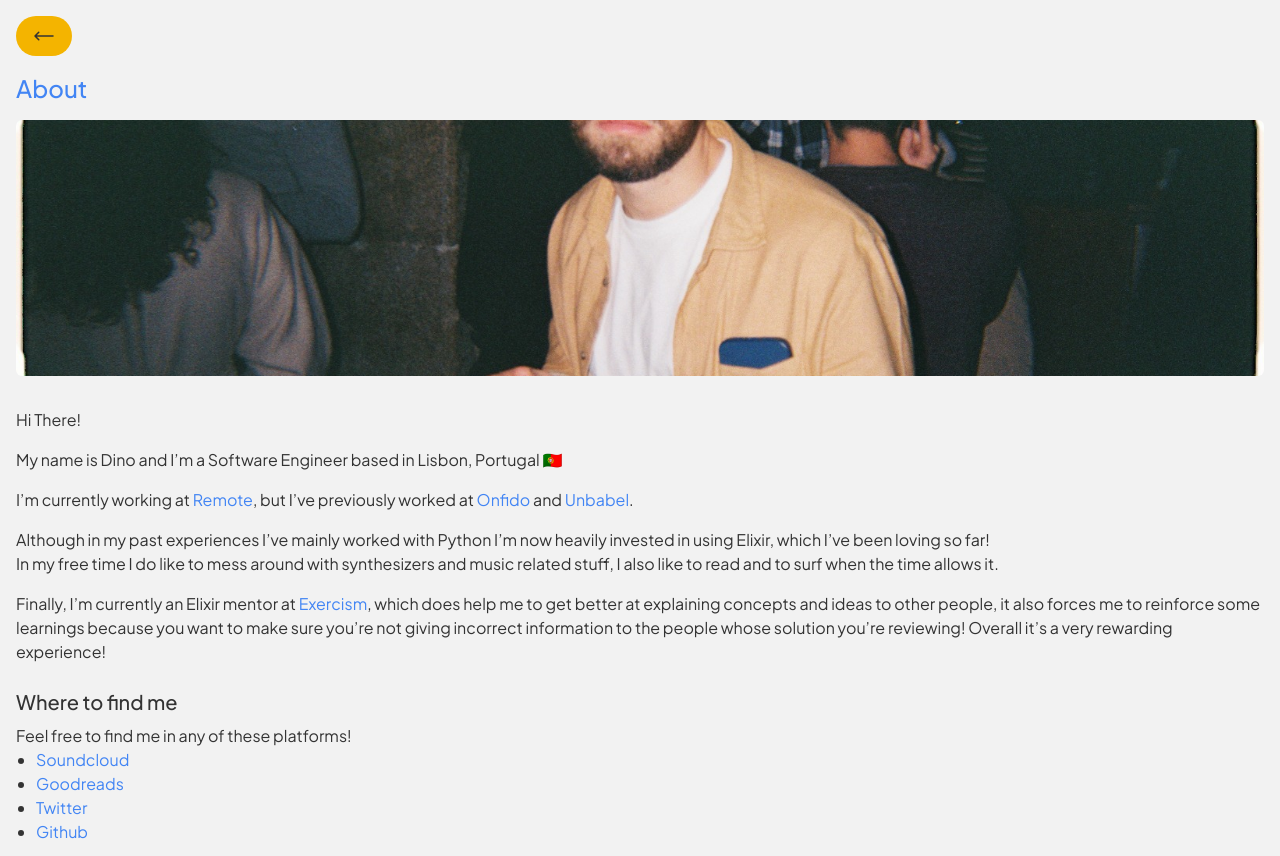
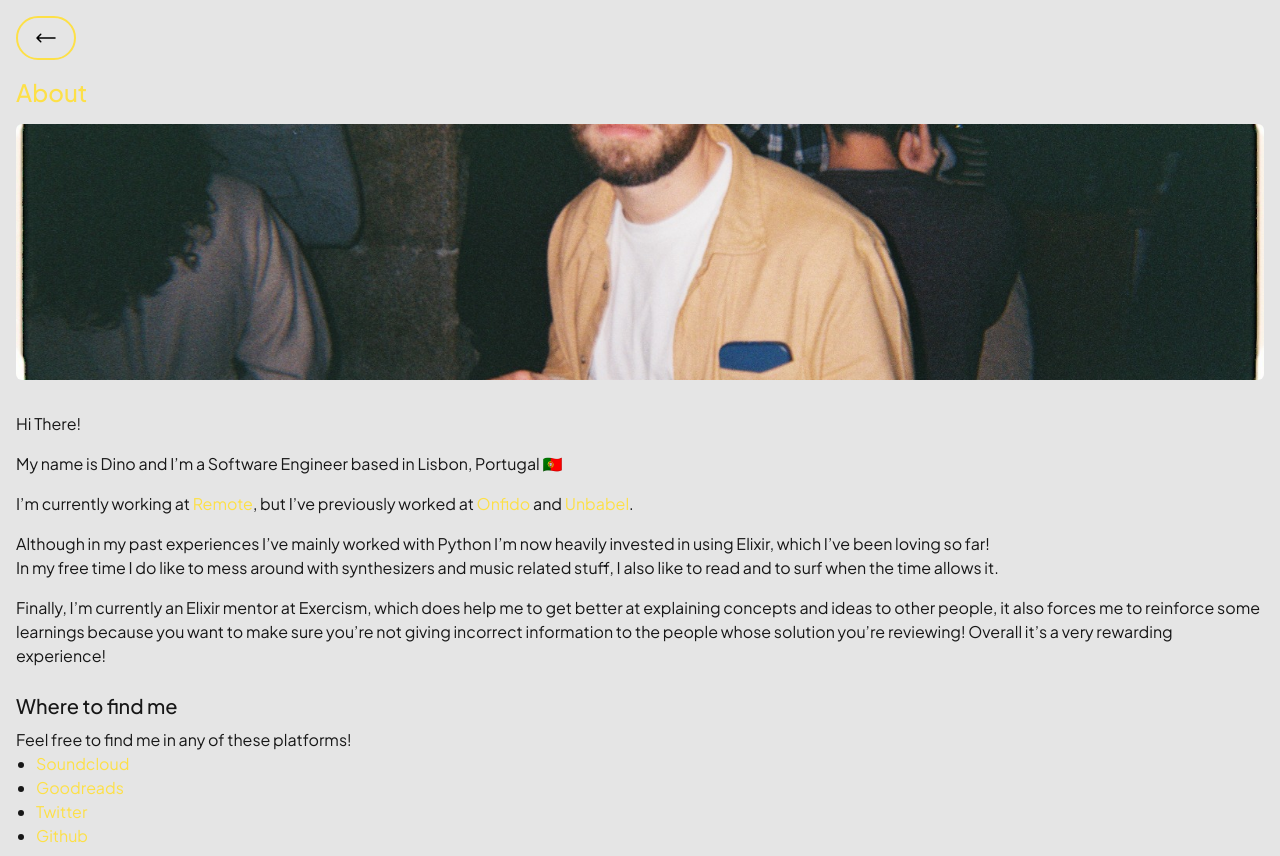
Before and after one commit to dinocosta/dino.codes.next, a Next.js app: page /about in a window 1280 px wide. Built offline with nearby package versions, Linux system fonts and the light colour scheme.

Commit message:
Create new page title component

```diff
--- /dev/null
+++ b/components/page_title.js
@@ -0,0 +1,3 @@
+export default function PageTitle({ title }) {
+	return <h1 className="mb-4 block text-2xl font-medium text-yellow-300">{title}</h1>
+}
--- a/components/pill_button.js
+++ b/components/pill_button.js
@@ -1,5 +1,5 @@
 export default function PillButton(props) {
-	const classNames = "my-4 py-2 px-4 bg-yellow dark:bg-blue w-fit rounded-full".concat(" ", props.className)
+	const classNames = "my-4 py-2 px-4 border-2 border-yellow-300 w-fit rounded-full".concat(" ", props.className)
 
 	return (
 		<button className={classNames} onClick={props.onClick}>
--- a/pages/about.js
+++ b/pages/about.js
@@ -1,6 +1,7 @@
 import Image from 'next/image'
 import Link from 'next/link'
 import Layout from '@/components/layout'
+import PageTitle from '@/components/page_title'
 
 const links = [
   { href: 'https://soundcloud.com/dino-costa-180136083', text: 'Soundcloud' },
@@ -15,7 +16,7 @@ const links = [
 export default function About() {
   return (
     <Layout>
-      <h1 className="mb-4 block text-2xl font-medium text-blue dark:text-yellow">About</h1>
+      <PageTitle title="About" />
 
       <div className="relative h-64 w-full">
         <Image
@@ -31,15 +32,15 @@ export default function About() {
       </p>
       <p className="py-2">
         I’m currently working at{' '}
-        <Link href="https://remote.com" className="text-blue dark:text-yellow">
+        <Link href="https://remote.com" className="text-yellow-300">
           Remote
         </Link>
         , but I’ve previously worked at{' '}
-        <Link href="https://onfido.com" className="text-blue dark:text-yellow">
+        <Link href="https://onfido.com" className="text-yellow-300">
           Onfido
         </Link>{' '}
         and{' '}
-        <Link href="https://unbabel.com" className="text-blue dark:text-yellow">
+        <Link href="https://unbabel.com" className="text-yellow-300">
           Unbabel
         </Link>
         .
@@ -69,7 +70,7 @@ export default function About() {
         <ul className="ml-5 list-disc">
           {links.map(({ href, text }) => (
             <li key={`link-text`}>
-              <Link href={href} className="text-blue dark:text-yellow">
+              <Link href={href} className="text-yellow-300">
                 {text}
               </Link>
             </li>
--- a/pages/index.js
+++ b/pages/index.js
@@ -18,7 +18,7 @@ export default function Home() {
 						<div key={text}>
 							<Link
 								href={href}
-								className="text-2xl font-medium transition-colors hover:text-blue hover:dark:text-yellow"
+								className="text-2xl font-medium transition-colors hover:text-yellow-300"
 							>
 								{text}
 							</Link>
--- a/pages/posts.js
+++ b/pages/posts.js
@@ -1,6 +1,6 @@
 import Link from 'next/link'
-import Image from 'next/image'
 import Layout from '@/components/layout'
+import PageTitle from '@/components/page_title'
 import { getPostsData } from '@/lib/posts'
 
 export async function getStaticProps() {
@@ -15,7 +15,8 @@ export default function Posts({ postsData }) {
   return (
     <Layout>
       <div>
-        <h1 className="mb-4 block text-2xl font-medium text-blue dark:text-yellow">Posts</h1>
+				<PageTitle title='Posts' />
+
         {postsData.map(({ id, title, date, description }) => (
           <Link
             key={id}
@@ -23,11 +24,11 @@ export default function Posts({ postsData }) {
             href={`/posts/${id}`}
           >
             <h2 className="mb-2 text-xl">{title}</h2>
-            <small className="mb-1 block text-gray">
+            <small className="mb-1 block text-neutral-400">
               {description}
             </small>
-            <small className="block mb-4 text-gray">{date}</small>
-						<hr className="border-1 border-gray"/>
+            <small className="block mb-4 text-neutral-400">{date}</small>
+						<hr className="border-1 border-neutral-600"/>
           </Link>
         ))}
       </div>
--- a/pages/posts/[id].js
+++ b/pages/posts/[id].js
@@ -1,9 +1,9 @@
-import Image from 'next/image'
-import Link from 'next/link'
 import Layout from '@/components/layout'
+import PageTitle from '@/components/page_title'
 import { useEffect } from 'react'
 import { getPostsData, getPost } from '@/lib/posts'
 import styles from './[id].module.css'
+
 // Highlight.js setup - this sets up the syntax highlighting for code blocks in the blogposts.
 // It is only importing configs for Python and Elixir as those are the only two languages
 // present in the blogposts for now. Add other languages as needed.
@@ -49,8 +49,8 @@ export default function Post({ content, date, title }) {
   return (
 		<Layout>
 			<div>
-				<h1 className="mb-2 block text-2xl text-blue dark:text-yellow font-medium">{title}</h1>
-				<small className="block mb-2 text-gray">{date}</small>
+				<PageTitle title={title} />
+				<small className="block mb-2 text-neutral-400">{date}</small>
 
 				<div
 					className={styles.post}
--- a/pages/sketches.js
+++ b/pages/sketches.js
@@ -1,7 +1,6 @@
-import Image from 'next/image'
-import Link from 'next/link'
 import Layout from '@/components/layout'
 import SketchPreview from '@/components/sketch_preview'
+import PageTitle from '@/components/page_title'
 import { getSketchesData } from '@/lib/sketches'
 
 export async function getStaticProps() {
@@ -18,7 +17,7 @@ export default function Sketches({ sketchesData }) {
   return (
     <Layout>
       <div>
-        <h1 className="mb-8 block text-2xl font-medium text-blue dark:text-yellow">Sketches</h1>
+				<PageTitle title='Sketches' />
         <div className="grid gap-2 grid-cols-2">
           {sketchesData.map(({ id, image, description }) => (
             <SketchPreview
--- a/styles/globals.css
+++ b/styles/globals.css
@@ -12,10 +12,10 @@
 
 body {
 	/* Light Mode */
-	@apply bg-white;
-	@apply text-black;
+	@apply bg-neutral-200;
+	@apply text-neutral-900;
 
 	/* Dark Mode */
-	@apply dark:bg-black;
-	@apply dark:text-white;
+	@apply dark:bg-neutral-900;
+	@apply dark:text-neutral-200;
 }
--- a/tailwind.config.js
+++ b/tailwind.config.js
@@ -6,16 +6,6 @@ module.exports = {
     './app/**/*.{js,ts,jsx,tsx,mdx}',
     './lib/sketches/*.{js,ts,jsx,tsx,mdx}',
   ],
-  theme: {
-		colors: {
-			black: '#333333',
-			white: '#F2F2F2',
-			gray: '#999999',
-			yellow: '#F4B400',
-			blue: '#4285F4',
-		},
-    extend: {
-    },
-  },
+  theme: {},
   plugins: [],
 }
```
Also changed, not shown: pages/posts/[id].module.css (+3 -4 lines), lib/sketches/4.js.
